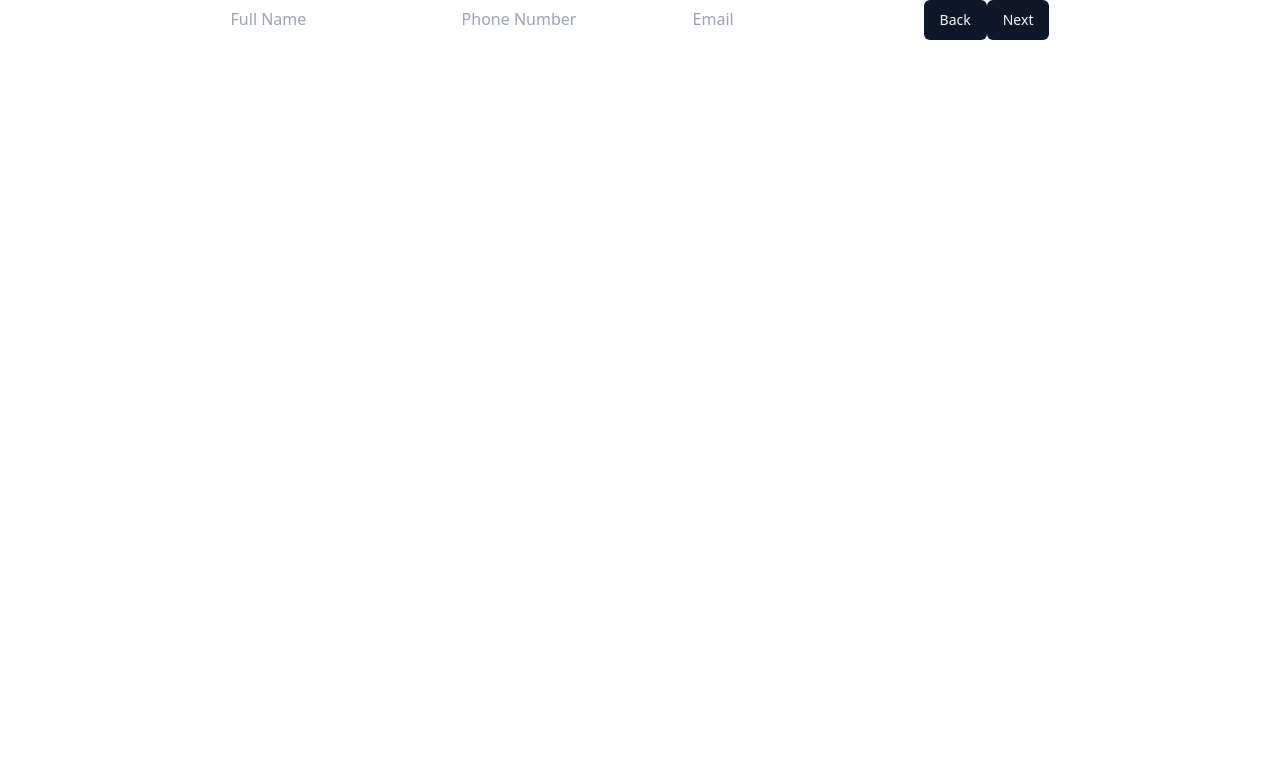
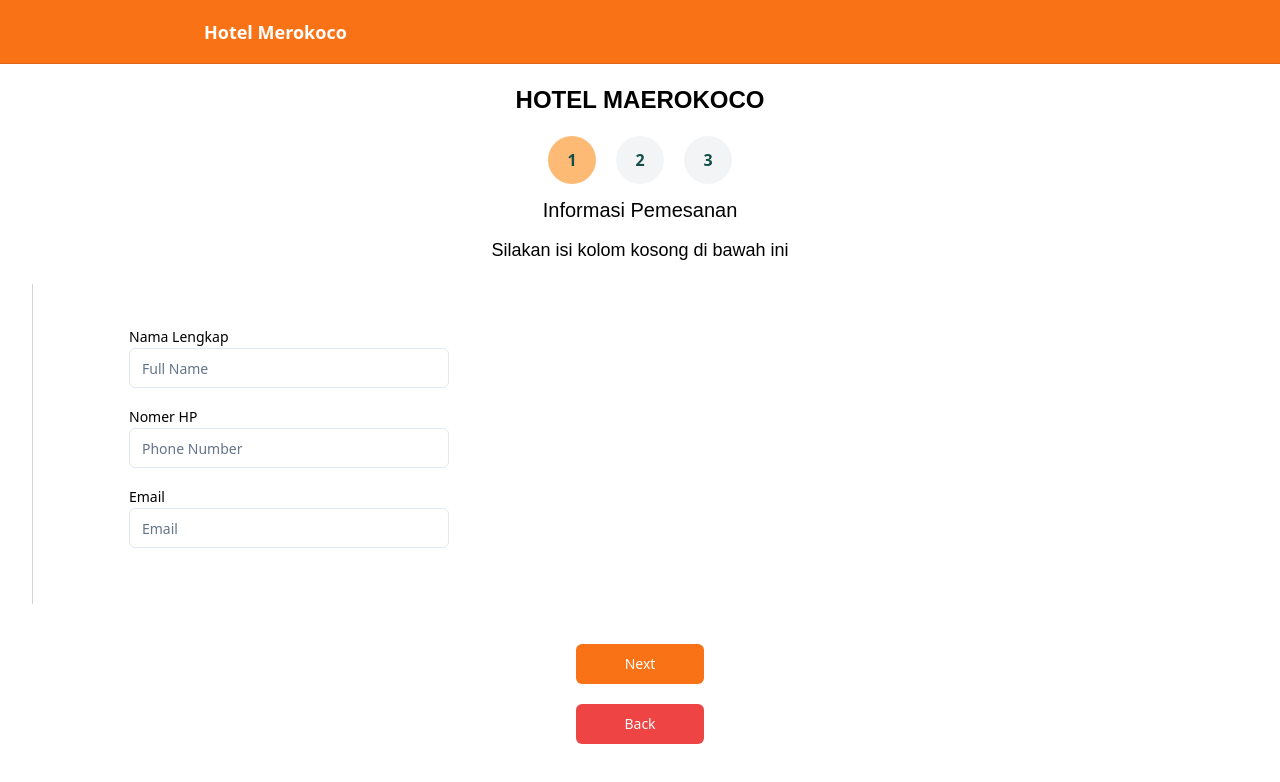
Before and after one commit to rinehaxor/reservasi, a Next.js app: page /kamar/1/pesan in a window 1280 px wide. Shown: the top 782 px of the page. Built offline with nearby package versions, Linux system fonts and the light colour scheme; no server answers.

Commit message:
feat:payment

```diff
--- /dev/null
+++ b/app/admin/payment/column.tsx
@@ -0,0 +1,47 @@
+import { deleteFasilitasAtom } from '@/components/atoms/store';
+import { Button } from '@/components/ui/button';
+import { ColumnDef } from '@tanstack/react-table';
+import { useAtom } from 'jotai';
+
+import Link from 'next/link';
+
+export type Payment = {
+   id: string;
+   name: string;
+   image_url: string;
+};
+
+export const columnsFasilitas: ColumnDef<Payment>[] = [
+   {
+      id: 'no',
+      header: 'No',
+      cell: ({ row }) => row.index + 1,
+   },
+   {
+      accessorKey: 'name',
+      header: 'Nama Fasilitas',
+   },
+   {
+      accessorKey: 'image_url',
+      header: 'Gambar',
+      cell: ({ getValue }) => {
+         const url: string = getValue() as string;
+         return <img src={url} alt="Facility Image" style={{ width: '100px', height: 'auto' }} />;
+      },
+   },
+   {
+      accessorKey: 'delete',
+      header: 'Aksi',
+      cell: ({ row }) => {
+         const [, deleteFasilitas] = useAtom(deleteFasilitasAtom);
+         return (
+            <div className="flex flex-row items-center justify-center gap-4">
+               <Button onClick={() => deleteFasilitas(row.original.id)}>Delete</Button>
+               <Link href={`/admin/fasilitas/edit-fasilitas/${row.original.id}`} passHref>
+                  <Button>Edit</Button>
+               </Link>
+            </div>
+         );
+      },
+   },
+];
--- /dev/null
+++ b/app/admin/payment/page.tsx
@@ -0,0 +1,10 @@
+import AddPayment from '@/components/admin/AddPayment';
+import React from 'react';
+
+export default function page() {
+   return (
+      <div>
+         <AddPayment />
+      </div>
+   );
+}
--- /dev/null
+++ b/app/admin/payment/tambah-payment/page.tsx
@@ -0,0 +1,19 @@
+import AddFacility from '@/components/admin/AddFacility';
+import AddPayment from '@/components/admin/AddPayment';
+import SideBar from '@/components/admin/SideBar';
+import { WaveSVG } from '@/components/ui/waves';
+import React from 'react';
+
+export default function page() {
+   return (
+      <div className="w-full">
+         <SideBar />
+         <div className="flex-1 w-full flex flex-col gap-20 items-center mt-10">
+            <div className="flex flex-row">
+               <AddPayment />
+               <WaveSVG />
+            </div>
+         </div>
+      </div>
+   );
+}
--- a/app/kamar/[id]/pesan/page.tsx
+++ b/app/kamar/[id]/pesan/page.tsx
@@ -64,7 +64,7 @@ const BookingPage = () => {
    }
 
    return (
-      <div>
+      <div className="w-full">
          {step === 1 && <PersonalDetailsForm onNext={() => setStep(step + 1)} onBack={() => setStep(step - 1)} />}
          {step === 2 && <PaymentDetailsForm onConfirm={handleBooking} onBack={() => setStep(step - 1)} />}
          {step === 3 && <ConfirmationMessage />}
--- /dev/null
+++ b/components/admin/AddPayment.tsx
@@ -0,0 +1,104 @@
+'use client';
+import { useEffect, useState } from 'react';
+import { createClient } from '@/utils/supabase/client';
+import { Label } from '../ui/label';
+import { Input } from '../ui/input';
+import { Button } from '../ui/button';
+import { useForm } from 'react-hook-form';
+
+const AddPayment = () => {
+   const {
+      register,
+      handleSubmit,
+      setValue,
+      formState: { errors },
+   } = useForm({
+      defaultValues: {
+         bank_name: '',
+         account_number: '',
+         image: null,
+      },
+   });
+
+   const [image, setImage] = useState<File | null>(null);
+   const supabase = createClient();
+
+   useEffect(() => {
+      register('image', { required: 'Image file is required' });
+   }, [register]);
+
+   const handleFileChange = (event: any) => {
+      const file = event.target.files[0];
+      if (file) {
+         setValue('image', file, { shouldValidate: true });
+         setImage(file);
+      }
+   };
+
+   const uploadImage = async (file: any) => {
+      if (!file) return null;
+
+      const fileExt = file.name.split('.').pop();
+      const fileName = `${Math.random()}.${fileExt}`;
+      const filePath = `payment-images/${fileName}`;
+
+      let { error: uploadError, data: uploadData } = await supabase.storage.from('payment-images').upload(filePath, file);
+
+      if (uploadError) {
+         console.error('Failed to upload image:', uploadError);
+         return null;
+      }
+
+      let { data: urlData } = await supabase.storage.from('payment-images').getPublicUrl(filePath);
+      return urlData.publicUrl || null;
+   };
+
+   const handleAddPayment = async (formData: any) => {
+      const { bank_name, account_number, image } = formData;
+      const imageUrl = await uploadImage(image);
+      if (!imageUrl) {
+         console.error('Failed to get the image URL');
+         return;
+      }
+
+      const { data, error } = await supabase.from('payments').insert([
+         {
+            bank_name,
+            account_number,
+            image_url: imageUrl,
+         },
+      ]);
+
+      if (error) {
+         console.error('Error adding payment method:', error);
+      } else {
+         alert('Payment method added successfully!');
+      }
+   };
+
+   return (
+      <form onSubmit={handleSubmit(handleAddPayment)} className="flex flex-col gap-4">
+         <p className="text-xl font-bold border-b-2 border-orange-500 mb-5">Add Payment Method</p>
+         <div className="grid w-full max-w-sm items-center gap-1.5 mb-2">
+            <Label htmlFor="bank_name">Bank Name</Label>
+            <Input type="text" id="bank_name" placeholder="Enter Bank Name" {...register('bank_name', { required: 'Bank name is required' })} className="form-input" />
+            {errors.bank_name && <p className="text-red-500 text-xs">Bank name is required.</p>}
+         </div>
+         <div className="grid w-full max-w-sm items-center gap-1.5 mb-2">
+            <Label htmlFor="account_number">Account Number</Label>
+            <Input type="text" id="account_number" placeholder="Enter Account Number" {...register('account_number', { required: 'Account number is required' })} className="form-input" />
+            {errors.account_number && <p className="text-red-500 text-xs">Account number is required.</p>}
+         </div>
+         <div className="grid w-full max-w-sm items-center gap-1.5 mb-2">
+            <Label htmlFor="image">Bank Logo</Label>
+            <Input type="file" className="form-input" onChange={handleFileChange} />
+            {errors.image && <p className="text-red-500 text-xs">Bank logo is required.</p>}
+         </div>
+         <Button type="submit" variant="secondary">
+            Add Payment Method
+         </Button>
+      </form>
+   );
+};
+
+export default AddPayment;
--- a/components/user/PersonalDetailsForm.tsx
+++ b/components/user/PersonalDetailsForm.tsx
@@ -6,11 +6,21 @@ import { useRouter } from 'next/navigation';
 import { Button } from '@/components/ui/button';
 import { bookingDetailsAtom, roomDetailsAtom } from '../atoms/bookingStore';
 import Image from 'next/image';
+import { Input } from '../ui/input';
+import NavbarUserRegister from './NavbarUserRegister';
+import { Label } from '../ui/label';
+import { differenceInCalendarDays } from 'date-fns';
+import { useForm } from 'react-hook-form';
 
 const PersonalDetailsForm = ({ onNext }: any) => {
    const [roomDetails] = useAtom(roomDetailsAtom);
    const router = useRouter();
 
+   const {
+      register,
+      handleSubmit,
+      formState: { errors },
+   } = useForm();
    const [bookingDetails, setBookingDetails] = useAtom(bookingDetailsAtom);
 
    const handleInputChange = (e: any) => {
@@ -18,30 +28,93 @@ const PersonalDetailsForm = ({ onNext }: any) => {
       setBookingDetails((prev) => ({ ...prev, [name]: value }));
    };
    const handleBack = () => {
-      // You can navigate to a dynamic route or simply go back
       if (roomDetails?.id) {
-         router.push(`/kamar/${roomDetails.id}`); // Adjust the route as per your application's URL scheme
+         router.push(`/kamar/${roomDetails.id}`);
       } else {
-         router.back(); // Or just go back to the previous history entry
+         router.back();
       }
    };
-   console.log(bookingDetails);
+   const days = differenceInCalendarDays(new Date(bookingDetails.checkoutDate), new Date(bookingDetails.checkinDate));
+
+   const onSubmit = (data: any) => {
+      // Update atom Jotai dengan data form
+      setBookingDetails(data);
+      onNext();
+
+      // Lanjutkan ke langkah selanjutnya atau navigasi
+      onNext();
+   };
 
    return (
-      <div>
-         {roomDetails && (
-            <div>
-               <Image src={roomDetails.image_url} alt="Room Image" width={500} height={400} />
-               <h1>{roomDetails.name}</h1>
-               <p>{roomDetails.description}</p>
+      <div className="w-full">
+         <NavbarUserRegister />
+         <div className="flex justify-center items-center flex-col">
+            <p className="font-poppins font-bold text-2xl my-5">HOTEL MAEROKOCO</p>
+
+            <div className="flex flex-row gap-5">
+               <div className="bg-orange-300 rounded-full w-12 h-12 flex items-center justify-center">
+                  <span className="text-teal-900 font-bold">1</span>
+               </div>
+               <div className="bg-gray-100 rounded-full w-12 h-12 flex items-center justify-center">
+                  <span className="text-teal-900 font-bold">2</span>
+               </div>
+               <div className="bg-gray-100 rounded-full w-12 h-12 flex items-center justify-center">
+                  <span className="text-teal-900 font-bold">3</span>
+               </div>
             </div>
-         )}
-         <input name="name" value={bookingDetails.name} onChange={handleInputChange} placeholder="Full Name" />
-         <input name="phoneNumber" value={bookingDetails.phoneNumber} onChange={handleInputChange} placeholder="Phone Number" />
-         <input name="email" value={bookingDetails.email} onChange={handleInputChange} placeholder="Email" />
-
-         <Button onClick={handleBack}>Back</Button>
-         <Button onClick={onNext}>Next</Button>
+            <p className="font-poppins  text-xl my-3">Informasi Pemesanan</p>
+            <p className="font-poppins  text-lg ">Silakan isi kolom kosong di bawah ini</p>
+         </div>
+         <form onSubmit={handleSubmit(onSubmit)}>
+            <div className="flex flex-row gap-16 mt-5 ">
+               {' '}
+               {roomDetails && (
+                  <div className="w-1/2 flex flex-col justify-end items-end">
+                     <Image src={roomDetails.image_url} alt="Room Image" width={500} height={400} />
+                     <div className="flex justify-between items-center w-1/2">
+                        <div className="flex flex-col">
+                           <div className="text-xl font-bold"> {roomDetails.name}</div>
+                           <div className="text-lg font-normal"> {roomDetails.type}</div>
+                        </div>
+                        <div className="flex flex-col justify-end items-end">
+                           <p className="text-lg font-semibold">{(roomDetails.price_per_night * days).toLocaleString('id-ID', { style: 'currency', currency: 'IDR' })}</p>
+                           <p className="text-lg font-semibold">{days} Malam</p>
+                        </div>
+                     </div>
+                  </div>
+               )}
+               <div className="bg-gray-300 w-px self-stretch mx-8"></div> {/* Garis pemisah */}
+               <div className="w-1/2">
+                  <div className="w-1/2 flex justify-start items-start flex-col my-10">
+                     <div className="w-full">
+                        <div className="mb-4">
+                           <Label>Nama Lengkap</Label>
+                           <Input {...register('name', { required: 'Nama Lengkap wajib diisi' })} placeholder="Full Name" />
+                           {errors.name && <p className="text-red-500 text-xs">Masukan Nama Lengkap.</p>}
+                        </div>
+                        <div className="mb-4">
+                           <Label>Nomer HP</Label>
+                           <Input {...register('phoneNumber', { required: 'Nomer HP wajib diisi' })} placeholder="Phone Number" />
+                           {errors.phoneNumber && <p className="text-red-500 text-xs">Masukan Nomer HP.</p>}
+                        </div>
+                        <div className="mb-4">
+                           <Label>Email</Label>
+                           <Input {...register('email', { required: 'Email wajib diisi' })} placeholder="Email" />
+                           {errors.email && <p className="text-red-500 text-xs">Masukan Email.</p>}
+                        </div>
+                     </div>
+                  </div>
+               </div>
+            </div>
+            <div className="flex flex-col items-center justify-center mt-10">
+               <Button variant={'secondary'} type="submit" className="w-32 mb-5">
+                  Next
+               </Button>
+               <Button className="w-32" variant={'destructive'} onClick={handleBack}>
+                  Back
+               </Button>
+            </div>
+         </form>
       </div>
    );
 };
```
Also changed, not shown: tailwind.config.ts (+42 -44 lines), components/admin/PaymentDashboard.tsx (added).
